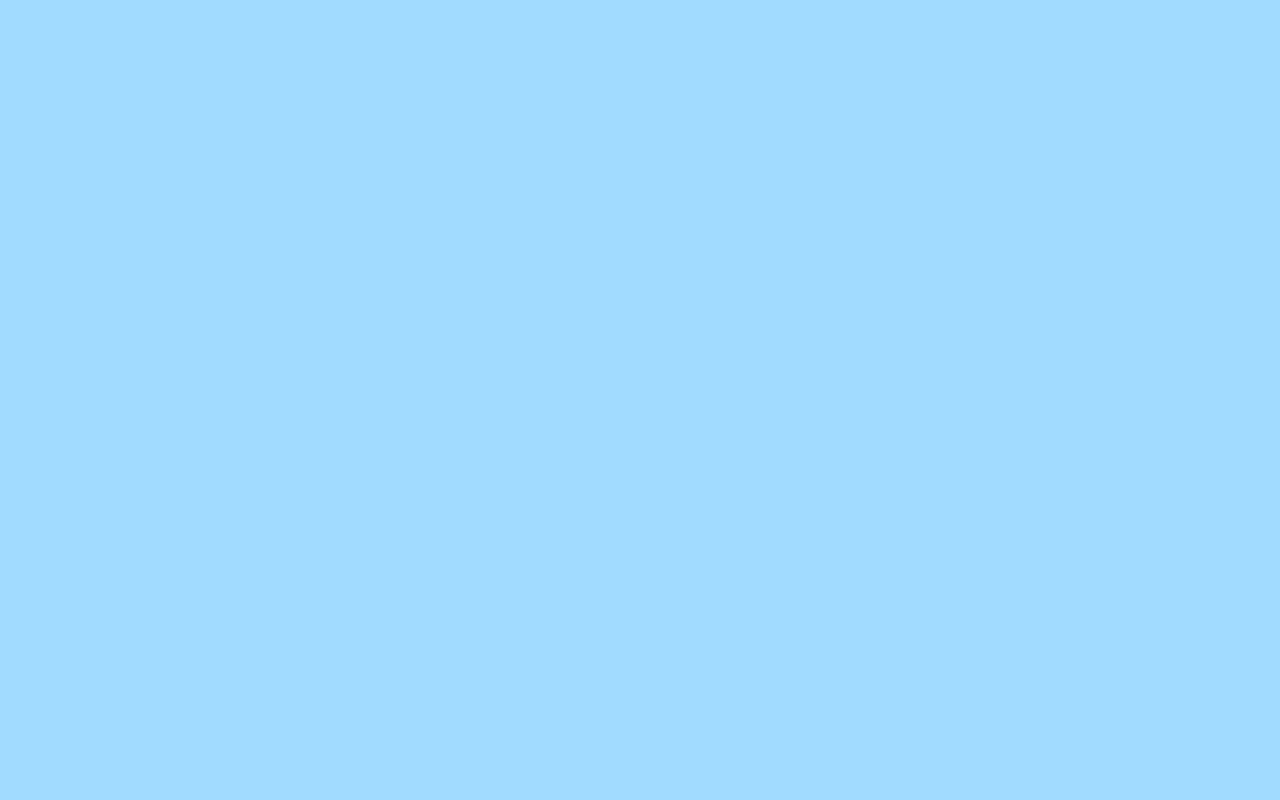
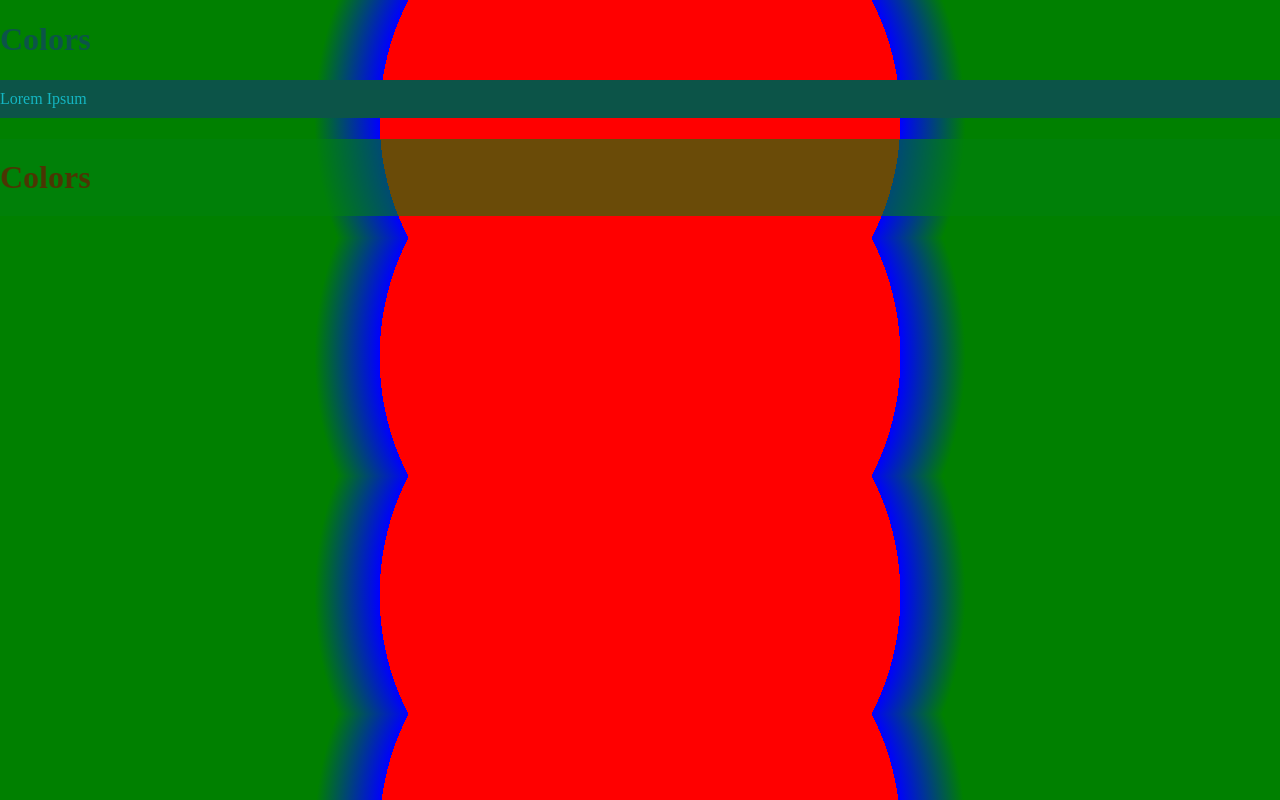
Before and after one commit to sujeewakabeysinghe/CSS, a plain HTML site: page index.html in a window 1280 px wide. Drawn offline with Linux system fonts and the light colour scheme.

Commit message:
colors and backgrounds

```diff
--- /dev/null
+++ b/CSS/colors.css
@@ -0,0 +1,40 @@
+body {
+  background: url("https://encrypted-tbn0.gstatic.com/images?q=tbn:ANd9GcRAQMJzU1T-YqX1fOU-T0x7gNVMRug28DnTtg&usqp=CAU");
+  /* background: url("../IMG/s660.jpg");
+  background-color: ;
+  background-image: url(); */
+  background-repeat: no-repeat;
+  /* background-size: 400px 500px;
+  background-size: cover; */
+  background-size: contain;
+  background-color: cadetblue;
+
+  background: linear-gradient(to right, red, blue, green, yellow);
+  background: linear-gradient(
+    to left top,
+    rgb(11, 89, 20),
+    rgba(0, 128, 15, 0.1)
+  );
+  background: linear-gradient(150deg, red, blue);
+
+  background: radial-gradient(red, blue, green);
+  background: radial-gradient(red 40%, blue 10%, green 50%);
+
+  background: radial-gradient(circle, red 40%, blue 10%, green 50%);
+}
+
+#colors-1 {
+  color: #0c5448;
+}
+
+.colors-2 {
+  color: rgb(20, 182, 194);
+  background: #0c5448;
+  padding: 10px 0;
+}
+
+#colors-3 {
+  color: rgba(128, 0, 0, 0.585);
+  padding: 20px 0;
+  background-color: rgba(0, 128, 15, 0.585);
+}
--- a/index.html
+++ b/index.html
@@ -9,9 +9,15 @@
     <!-- <link rel="stylesheet" type="text/css" href="./CSS/pseudo_selectors.css"> -->
     <!-- <link rel="stylesheet" type="text/css" href="./CSS/advanced_selectors.css"> -->
     <!-- <link rel="stylesheet" type="text/css" href="./CSS/attribute_selectors.css"> -->
+    <link rel="stylesheet" type="text/css" href="./CSS/colors.css">
     <title>CSS</title>
 </head>
 <body>
+    <div>
+        <h1 id="colors-1">Colors</h1>
+        <p class="colors-2">Lorem Ipsum</p>
+        <h1 id="colors-3">Colors</h1>
+    </div>
     <!-- <div class="attribute-selectors">
         <h1 class="my-class">Attribute Selectors</h1>
         <h1>Attribute Selectors</h1>
```
Also changed, not shown: IMG/s660.jpg (added).
